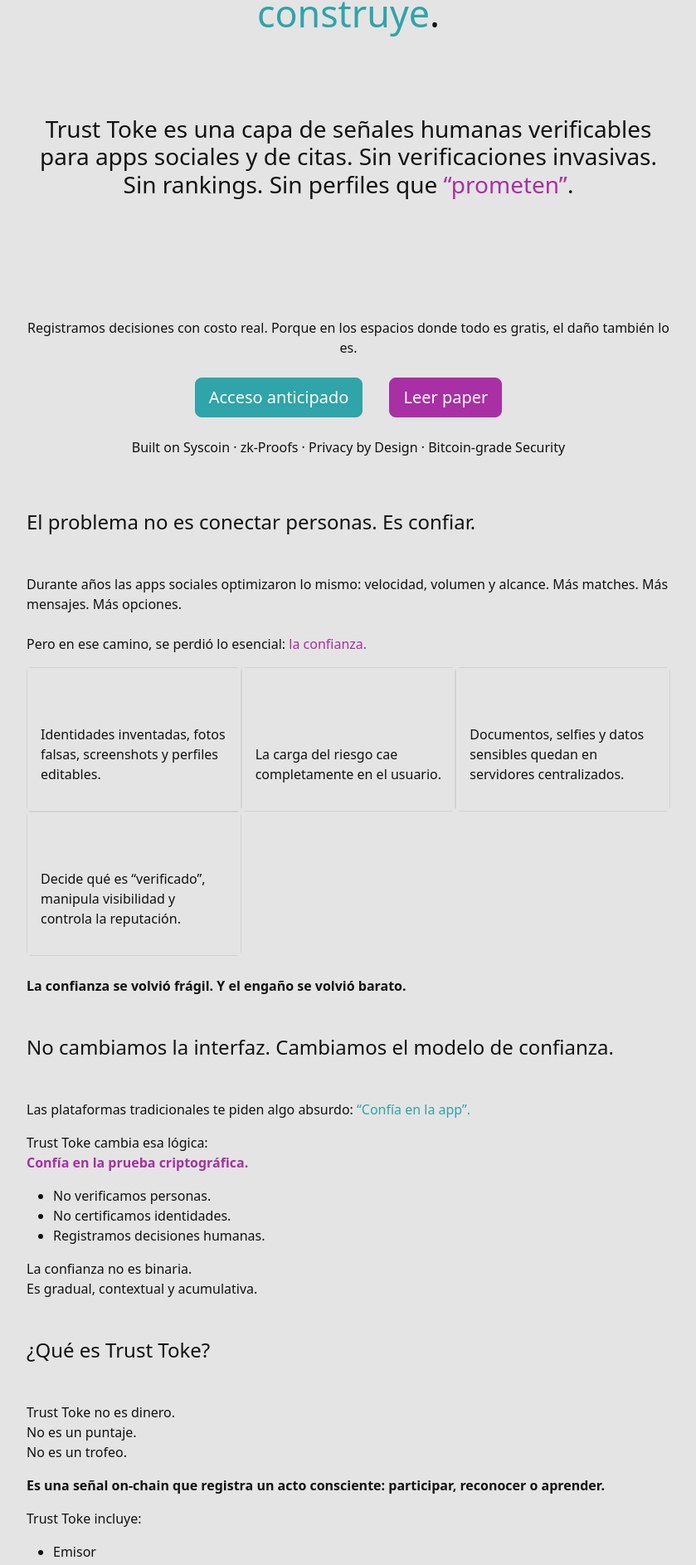
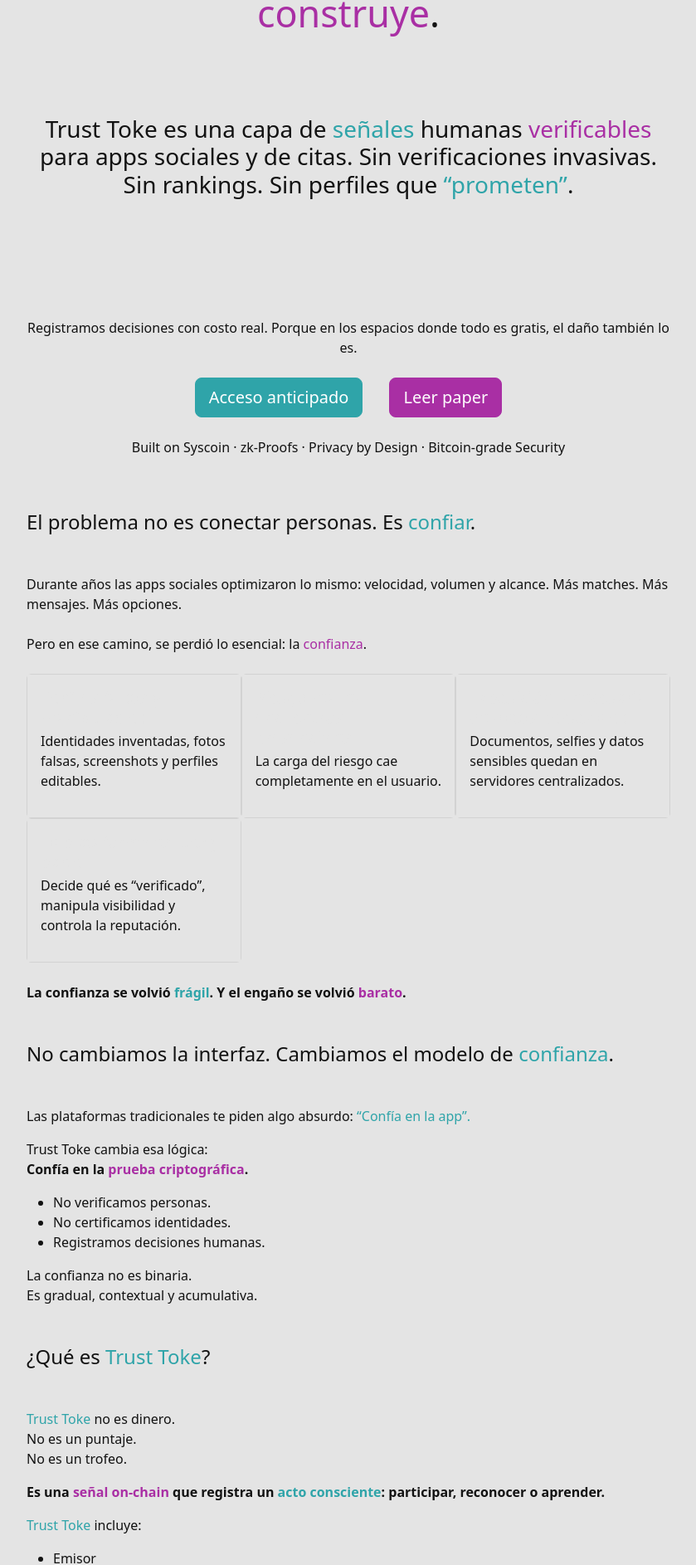
Before and after one commit to MelyHC/cupido-poda, a React (Vite) app: page / in a window 1280 px wide. Shown: the part 209-2095 px from the top of the page at 83% size, without its empty margins (220-1059 px from the left). Built offline with nearby package versions, Linux system fonts and the light colour scheme.

Commit message:
Ajuste css para secciones del home

```diff
--- a/src/sections/Feature.jsx
+++ b/src/sections/Feature.jsx
@@ -4,7 +4,7 @@
 const Feature = () => {
   return (
     <Container>
-      <h4 className='my-5'>Señales simples. Acciones reales.</h4>
+      <h4 className='my-5'><span className='text-green'>Señales</span> simples. Acciones <span className='text-pink'>reales</span>.</h4>
       <article className='d-flex row mb-5'>
         <CardCustom
           title='Trust Toke de Entrada'
@@ -22,8 +22,8 @@
         />
       </article>
       <p>
-        En Trust Toke, el comportamiento no se premia con fama.
-        <br />Se registra como historial.
+        En <span className='text-green'>Trust Toke</span>, el comportamiento no se premia con <span className='text-pink'>fama</span>.
+        <br />Se registra como <span className='text-green'>historial</span>.
       </p>
     </Container>
   )
--- a/src/sections/Hero.jsx
+++ b/src/sections/Hero.jsx
@@ -4,9 +4,9 @@
   return (
     <Container className='d-flex row text-center mx-auto align-items-center'>
       <div className='d-flex row my-5 py-5'>
-        <h1 className='title my-5'>La confianza no se declara. <span className='text-green'>Se construye</span>.</h1>
-        <h3 className='my-5'>Trust Toke es una capa de señales humanas verificables para apps sociales y de citas.
-          Sin verificaciones invasivas. Sin rankings. Sin perfiles que <span className='text-pink'>“prometen”</span>.</h3>
+        <h1 className='title my-5'>La <span className='text-green'>confianza</span> no se declara. Se <span className='text-pink'>construye</span>.</h1>
+        <h3 className='my-5'>Trust Toke es una capa de <span className='text-green'>señales</span> humanas <span className='text-pink'>verificables</span> para apps sociales y de citas.
+          Sin verificaciones invasivas. Sin rankings. Sin perfiles que <span className='text-green'>“prometen”</span>.</h3>
       </div>
       <div>
         <p>
--- a/src/sections/Problem.jsx
+++ b/src/sections/Problem.jsx
@@ -4,14 +4,14 @@
 const Problem = () => {
   return (
     <Container>
-      <h4 className='my-5'>El problema no es conectar personas. Es confiar.</h4>
+      <h4 className='my-5'>El problema no es conectar personas. Es <span className='text-green'>confiar</span>.</h4>
       <p>
         Durante años las apps sociales optimizaron lo mismo: velocidad, volumen y alcance.
         Más matches. Más mensajes. Más opciones.
         <br /><br />
-        Pero en ese camino, se perdió lo esencial: <span className='text-pink'>la confianza.</span>
+        Pero en ese camino, se perdió lo esencial: la <span className='text-pink'>confianza</span>.
       </p>
-      <article className='d-flex row'>
+      <article className='d-flex row my-4'>
         <CardCustom
           title='Perfiles falsos y manipulables'
           body='Identidades inventadas, fotos falsas, screenshots y perfiles editables.' />
@@ -25,7 +25,7 @@
           title='La plataforma es juez y parte'
           body='Decide qué es “verificado”, manipula visibilidad y controla la reputación.' />
       </article>
-      <p className='my-4'><b>La confianza se volvió frágil. Y el engaño se volvió barato.</b></p>
+      <p><b>La confianza se volvió <span className='text-green'>frágil</span>. Y el engaño se volvió <span className='text-pink'>barato</span>.</b></p>
     </Container>
   )
 }
--- a/src/sections/Shift.jsx
+++ b/src/sections/Shift.jsx
@@ -3,7 +3,7 @@
 const Shift = () => {
   return (
     <Container>
-      <h4 className='my-5'>No cambiamos la interfaz. Cambiamos el modelo de confianza.</h4>
+      <h4 className='my-5'>No cambiamos la interfaz. Cambiamos el modelo de <span className='text-green'>confianza</span>.</h4>
       <p>
         Las plataformas tradicionales te piden algo absurdo:
         <span className='text-green'> “Confía en la app”.</span>
@@ -11,7 +11,7 @@
       <p>
         Trust Toke cambia esa lógica:
         <br />
-        <b className='text-pink'>Confía en la prueba criptográfica.</b>
+        <b>Confía en la <span className='text-pink'>prueba criptográfica</span>.</b>
       </p>
       <ul>
         <li>No verificamos personas.</li>
--- a/src/sections/Timeline.jsx
+++ b/src/sections/Timeline.jsx
@@ -3,15 +3,15 @@
 const Timeline = () => {
   return (
     <Container>
-      <h4 className='my-5'>¿Cómo funciona?</h4>
+      <h4 className='my-5'>¿Cómo <span className='text-pink'>funciona</span>?</h4>
       <div className='d-flex row text-center align-items-center'>
         <article>
-          <h6>Entrás sin fricción</h6>
+          <h6>Entrás <span className='text-green'>sin fricción</span></h6>
           <p>No hay registro tradicional. No hay email obligatorio. No hay documentos.</p>
         </article>
         <p>&darr;</p>
         <article>
-          <h6>Entrás sin fricción</h6>
+          <h6>Tu identidad es una <span className='text-pink'>wallet</span> invisible</h6>
           <p>
             La app crea una wallet automáticamente.
             <br />Para el usuario, la experiencia es simple. Para el sistema, es persistente.
@@ -19,22 +19,22 @@
         </article>
         <p>&darr;</p>
         <article>
-          <h6>Aceptás dejar huella</h6>
+          <h6>Aceptás dejar <span className='text-green'>huella</span></h6>
           <p>Antes de interactuar plenamente, confirmás intención, presencia real y aceptación de huella.</p>
         </article>
         <p>&darr;</p>
         <article>
-          <h6>Se minta tu primer Trust Toke</h6>
+          <h6>Se <span className='text-pink'>minta</span> tu primer Trust Toke</h6>
           <p>Tu Entry Toke queda registrado como tu acto fundacional.</p>
         </article>
         <p>&darr;</p>
         <article>
-          <h6>Las interacciones dejan señales</h6>
+          <h6>Las interacciones dejan <span className='text-green'>señales</span></h6>
           <p>Podés otorgar reconocimiento. Podés recibirlo. Podés construir historial.</p>
         </article>
         <p>&darr;</p>
         <article>
-          <h6>La reputación se vuelve costo acumulado</h6>
+          <h6>La <span className='text-pink'>reputación</span> se vuelve costo acumulado</h6>
           <p>No como +prestigio, sino como algo difícil de falsificar y difícil de descartar.</p>
         </article>
       </div>
--- a/src/sections/WhatIs.jsx
+++ b/src/sections/WhatIs.jsx
@@ -3,19 +3,19 @@
 const WhatIs = () => {
   return (
     <Container>
-      <h4 className='my-5'>¿Qué es Trust Toke?</h4>
+      <h4 className='my-5'>¿Qué es <span className='text-green'>Trust Toke</span>?</h4>
       <p>
-        Trust Toke no es dinero.
+        <span className='text-green'>Trust Toke</span> no es dinero.
         <br />No es un puntaje.
         <br />No es un trofeo.
       </p>
       <p>
         <strong>
-          Es una señal on-chain que registra un acto consciente:
+          Es una <span className='text-pink'>señal on-chain</span> que registra un <span className='text-green'>acto consciente</span>:
           participar, reconocer o aprender.
         </strong>
       </p>
-      <p>Trust Toke incluye:</p>
+      <p><span className='text-green'>Trust Toke</span> incluye:</p>
       <ul>
         <li>Emisor</li>
         <li>Receptor</li>
@@ -25,7 +25,7 @@
       </ul>
       <p>
         No se transfiere. No se vende. No se farmea trivialmente.
-        <br />Existe para recordar.
+        <br />Existe para <span className='text-pink'>recordar</span>.
       </p>
     </Container>
   )
```
